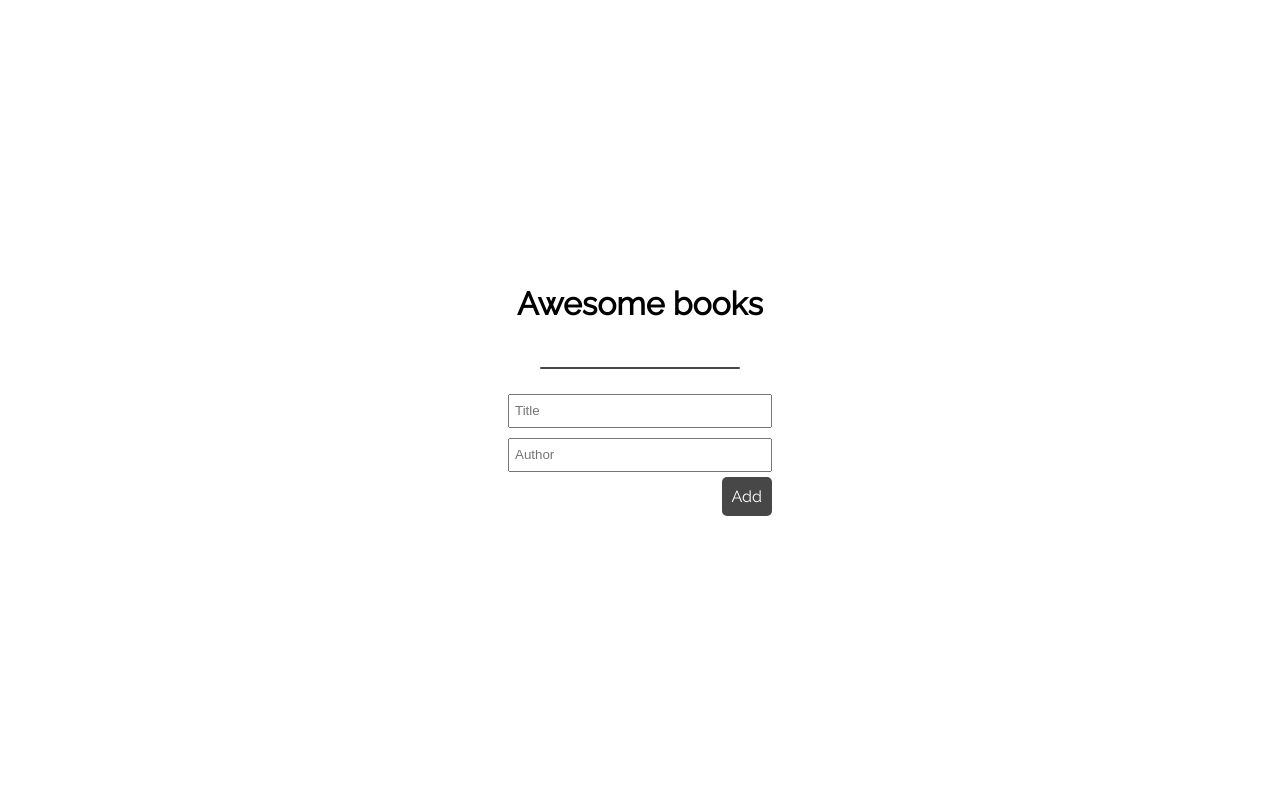
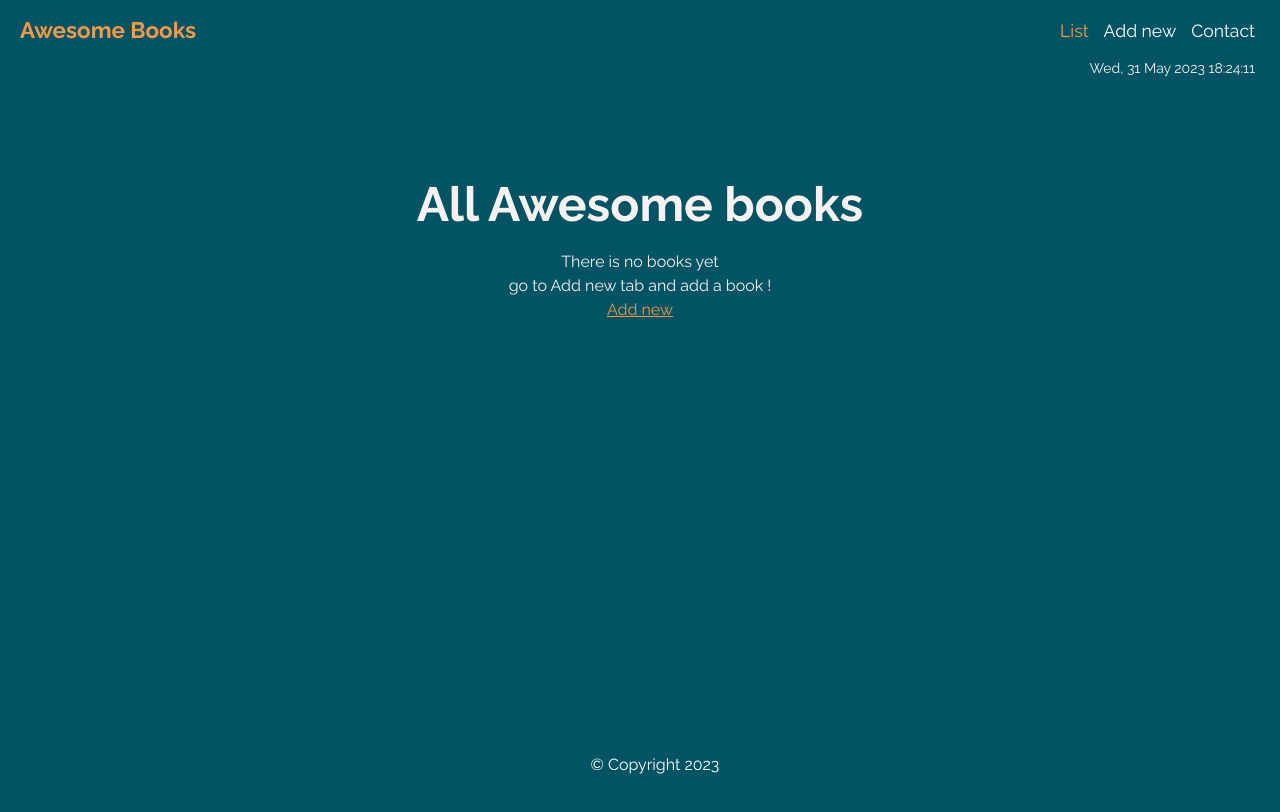
Before and after one commit to aradradev/add-awesome-Book, a plain HTML site: page index.html in a window 1280 px wide. Drawn offline with Linux system fonts and the light colour scheme.

Commit message:
new Update

```diff
--- a/index.html
+++ b/index.html
@@ -14,21 +14,44 @@
 
 <body>
 
+    <header id="navigation-container">
+
+    </header>
     <main>
-        <div class="book-list">
-            <h1>Awesome books</h1>
+        <p class="time">"2015-03-25T12:00:00Z"</p>
+        <section class="book-list" id="list-section" data-visible="true">
+            <h1>All Awesome books</h1>
             <!-- Container of the books -->
             <div class="container">
+            </div>
 
-            </div>
-            <div class="line"></div>
-            <form id="form">
+        </section>
+
+        <section id="add-section" data-visible="false">
+            <h2>Add new book</h2>
+            <form id="form" method="POST">
                 <input type="text" placeholder="Title" id="title" required>
                 <input type="text" placeholder="Author" id="author" required>
-                <button type="submit" class="btn">Add</button>
+                <button type="submit" value="Add" class="btn">Add</button>
             </form>
-        </div>
+        </section>
+
+        <section id="about-section" class="book-list" data-visible="false">
+            <h2>Contact Information</h2>
+            <div class="contact-information">
+                <p>Do you have any questions or you just want to say "Hello" ? <br> You can reach out to us:</p>
+                <ul>
+                    <li><a href="https://github.com/Mofuhidy">Fuhidy</a></li>
+                    <li><a href="https://github.com/khanh-devos">Khanh</a></li>
+                    <li><a href="https://github.com/aradradev">Jalloh</a></li>
+                </ul>
+            </div>
+        </section>
     </main>
+
+    <footer class="footer-section">
+        <a href="https://github.com/khanh-devos/awesome-books/blob/main/MIT.md">&copy; Copyright 2023</a>
+    </footer>
 
 </body>
 
--- a/script.js
+++ b/script.js
@@ -11,15 +11,9 @@ class Book {
 
     container.innerHTML = '';
 
-    if (mybooks.length === 0) {
-      container.style.border = 'none';
-    } else {
-      container.style.border = '2px black solid';
-    }
-
     const bookCards = mybooks.map((b) => `
       <ul class="book-ul">
-        <li>
+        <li class="book-li">
           <h3>"${b.title}"
           by
           ${b.author}</h3>
@@ -27,7 +21,21 @@ class Book {
         </li>
       </ul>
     `);
-    container.innerHTML = bookCards.join('');
+
+    if (mybooks.length === 0) {
+      container.style.background = 'none';
+      container.innerHTML = `<p>There is no books yet</p>
+      <p>
+      go to Add new tab and add a book !
+      <a class="nav-link" id="addNew"
+          onclick='Book.showIt("add-section");  Book.toggleActive("addNew");' >Add new</a>
+      </p>
+
+      `;
+    } else {
+      container.style.background = '#f8f1f1';
+      container.innerHTML = bookCards.join('');
+    }
   }
 
   static addNew(e) {
@@ -60,9 +68,65 @@ class Book {
     localStorage.setItem('addBooks', JSON.stringify(addBooks));
     Book.showBooks();
   }
+
+  static showIt(id) {
+    const sectionList = ['list-section', 'add-section', 'about-section'];
+
+    sectionList.forEach((e) => {
+      if (e === id) {
+        document.querySelector(`#${e}`).setAttribute('data-visible', 'true');
+      } else {
+        document.querySelector(`#${e}`).setAttribute('data-visible', 'false');
+      }
+    });
+  }
+
+  static toggleActive(id) {
+    const links = document.querySelectorAll('.nav-link');
+    links.forEach((link) => {
+      link.classList.remove('active');
+    });
+    const clickedLink = document.getElementById(id);
+    clickedLink.classList.add('active');
+  }
+
+  static showNaviagtionBar() {
+    const navigation = document.querySelector('#navigation-container');
+
+    navigation.innerHTML = `<nav>
+    <h5>Awesome Books</h5>
+      <ul>
+          <li class="nav-link active" id="list"
+          onclick='Book.showIt("list-section");  Book.toggleActive("list");' >List</li>
+
+          <li class="nav-link" id="addNew"
+          onclick='Book.showIt("add-section");  Book.toggleActive("addNew");' >Add new</li>
+
+          <li class="nav-link" id="contact"
+          onclick='Book.showIt("about-section"); Book.toggleActive("contact");' >Contact</li>
+      </ul>
+    </nav>
+
+    `;
+  }
+
+  static showTime() {
+    const dateTime = document.querySelector('.time');
+    const timeDate = () => {
+      setInterval(() => {
+        const date = new Date().toUTCString();
+        dateTime.innerHTML = date.toString().substring(0, date.indexOf(' GMT'));
+      }, 0);
+    };
+
+    timeDate();
+  }
 }
 
 window.onload = () => {
   Book.showBooks();
   document.querySelector('form').addEventListener('submit', Book.addNew);
+
+  Book.showNaviagtionBar();
+  Book.showTime();
 };
--- a/style.css
+++ b/style.css
@@ -1,4 +1,4 @@
-@import url("https://fonts.googleapis.com/css2?family=Raleway&display=swap");
+@import url("https://fonts.googleapis.com/css2?family=Raleway:wght@400;700&display=swap");
 
 body,
 h1,
@@ -14,20 +14,48 @@ p {
 h1,
 h2 {
   margin-bottom: 15px;
+  font-weight: 700;
+}
+
+h1 {
+  font-size: 3rem;
+  text-align: center;
+}
+
+h2 {
+  font-size: 3rem;
+  text-align: center;
+}
+
+h5 {
+  color: #f69a4a;
+}
+
+body {
+  background-color: #025464;
+  color: #f8f1f1;
 }
 
 main {
   display: flex;
   flex-direction: column;
   align-items: center;
-  justify-content: center;
-  height: 100vh;
+  justify-content: start;
+  height: calc(85vh - 60px);
 }
 
 .container {
-  border: 2px solid black;
+  background: #f8f1f1;
   border-radius: 10px;
   padding: 5px;
+}
+
+.container p {
+  display: flex;
+  justify-content: center;
+  flex-direction: column;
+  align-items: center;
+  padding-bottom: 5px;
 }
 
 .book-list {
@@ -44,17 +72,18 @@ main {
 .btn {
   all: unset;
   cursor: pointer;
-  border-radius: 5px;
+  border-radius: 8px;
 }
 
 ul li button.btn {
-  background: white;
+  background: #f8f1f1;
   padding: 5px;
   color: #000;
 }
 
 button:hover {
   border: 1px solid #000;
+  font-weight: 600;
 }
 
 #form {
@@ -62,22 +91,25 @@ button:hover {
   justify-content: center;
   align-items: center;
   flex-direction: column;
+  width: fit-content;
+  margin: auto;
 }
 
 #form input {
   margin: 5px 0;
-  width: 250px;
+  width: 315px;
   height: 20px;
   padding: 5px;
+  border-radius: 8px;
 }
 
 #form input:focus-visible {
-  outline: #474747 auto 1px;
+  outline: #e57c23 auto 1px;
   border-radius: 5px;
 }
 
 #form button {
-  background-color: #474747;
+  background-color: #e57c23;
   color: #fff;
   align-self: end;
   padding: 10px;
@@ -85,8 +117,8 @@ button:hover {
 
 #form button:focus,
 #form button:hover {
-  background-color: #fff;
-  color: #474747;
+  background-color: #e8aa42;
+  color: #fff;
   border: 1px solid #474747;
 }
 
@@ -102,26 +134,204 @@ ul li {
 
 ul {
   padding: 0;
-  background-color: #777;
-  margin-block: 2px;
+  background-color: #e57c23;
+  margin-block: 4px;
   border-radius: 5px;
 }
 
-ul:nth-child(even) {
-  background-color: #474747;
+header {
+  display: flex;
+  height: 60px;
+}
+
+nav {
+  display: flex;
+  justify-content: space-between;
+  align-items: center;
+  width: 100%;
+  padding-inline: 15px;
+}
+
+nav ul {
+  display: flex;
+  background-color: #025464;
+  justify-content: center;
+}
+
+.contact-information ul {
+  display: flex;
+  flex-direction: row;
+  justify-content: center;
+  align-items: center;
+  background-color: #f8f1f1;
+  box-shadow: 0 3px 2px black;
+}
+
+.container ul:nth-child(even) {
+  background-color: #e8aa42;
 }
 
 .line {
   height: 2px;
-  background-color: #474747;
+  background-color: #e57c23;
   width: 200px;
-  margin-block: 10px;
   border-radius: 2.5px;
   margin-block: 20px;
 }
 
+nav ul li {
+  display: flex;
+  width: fit-content;
+  background-color: #025464;
+  justify-content: center;
+  font-size: 0.9rem;
+  margin: 5px;
+  margin-right: 0;
+}
+
+.contact-information li {
+  width: 100px;
+  display: flex;
+  justify-content: center;
+  font-size: 1.2rem;
+}
+
+footer a {
+  text-decoration: none;
+  color: #fff;
+}
+
+.contact-information a {
+  text-decoration: none;
+  color: #025464;
+  display: flex;
+  cursor: pointer;
+}
+
+nav > ul li:hover {
+  color: #f69a4a;
+  cursor: pointer;
+}
+
+nav > ul li.active {
+  color: #f69a4a;
+  cursor: pointer;
+}
+
+section {
+  margin-top: 100px;
+  transition: all 0.5s ease;
+}
+
+section[data-visible="false"] {
+  display: none;
+}
+
+footer {
+  position: fixed;
+  bottom: 0;
+  left: 0;
+  display: flex;
+  justify-content: center;
+  height: 30px;
+  width: 100%;
+  padding: 15px;
+}
+
+footer a:hover {
+  text-decoration: none;
+  color: #e57c23;
+  transform: translateY(-10px);
+}
+
+.contact-information {
+  display: flex;
+  flex-direction: column;
+  width: 90%;
+}
+
+.contact-information p {
+  padding-bottom: 15px;
+  color: #e8aa42;
+  font-size: 12px;
+}
+
+.container p a {
+  color: #f49543;
+  text-decoration: underline;
+  cursor: pointer;
+  margin-top: 5px;
+}
+
+.contact-information a:hover {
+  text-decoration: none;
+  color: #e57c23;
+  transform: scale(1.3);
+}
+
+.time {
+  font-size: 12px;
+  align-self: end;
+  padding-right: 15px;
+}
+
 @media screen and (min-width: 768px) {
+
+  *{
+    margin: 0;
+    padding: 0;
+  }
+
+  body {
+    min-width: 100%;
+    min-height: 100vh;
+    overflow-x: hidden;
+    display: flex;
+    justify-content: center;
+    flex-direction: column;
+  }
+
+  main{
+    width: 100%;
+    min-height: 100vh;
+  }
+
+  h5 {
+    font-size: 1.4rem;
+  }
+
+  nav {
+    display: flex;
+    justify-content: space-between;
+    align-items: center;
+    width: 100%;
+    padding-inline: 20px;
+  }
+
   ul li {
     width: 600px;
   }
+
+  nav ul li {
+    font-size: 1.1rem;
+  }
+
+  nav > ul li.active {
+    color: #f69a4a;
+    cursor: pointer;
+  }
+
+  .contact-information li {
+    width: 150px;
+  }
+
+  .contact-information p {
+    font-size: 17px;
+  }
+
+  .time {
+    font-size: 14px;
+    align-self: end;
+    padding-right: 25px;
+  }
 }
```
